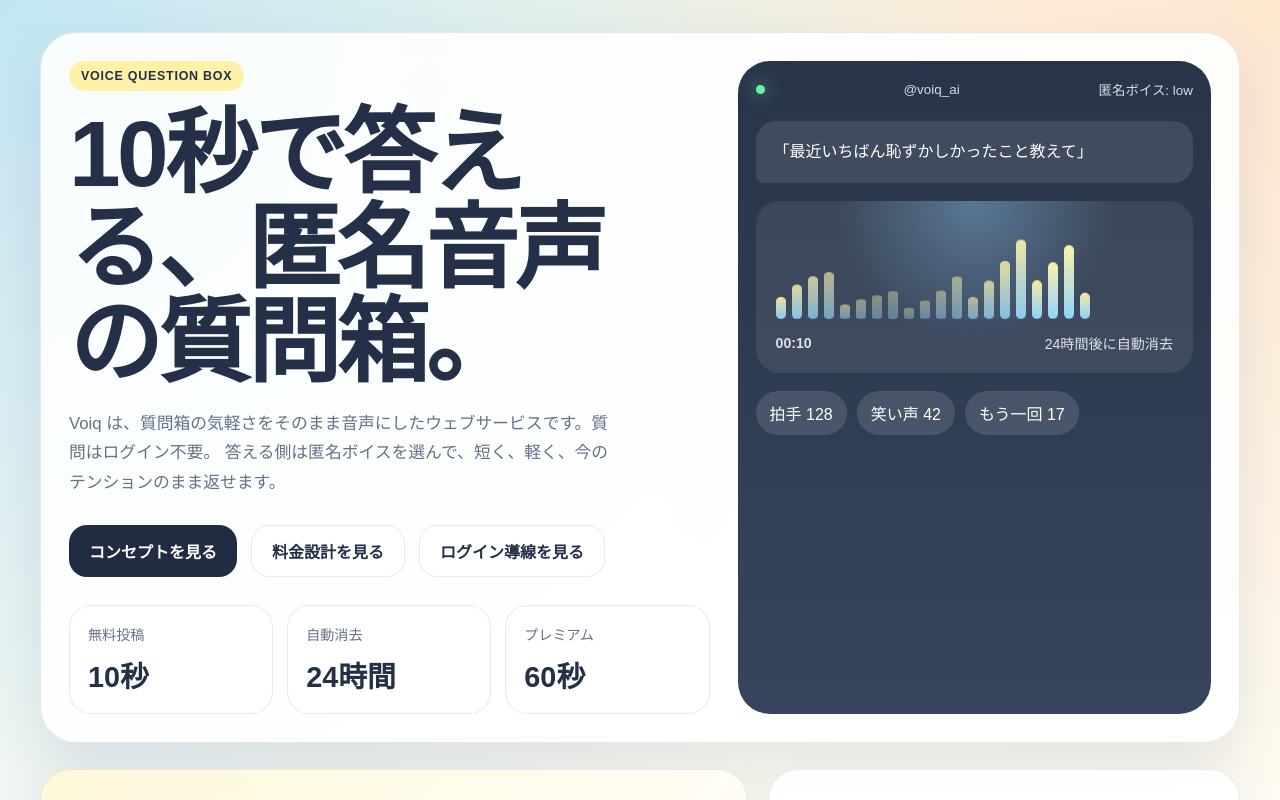
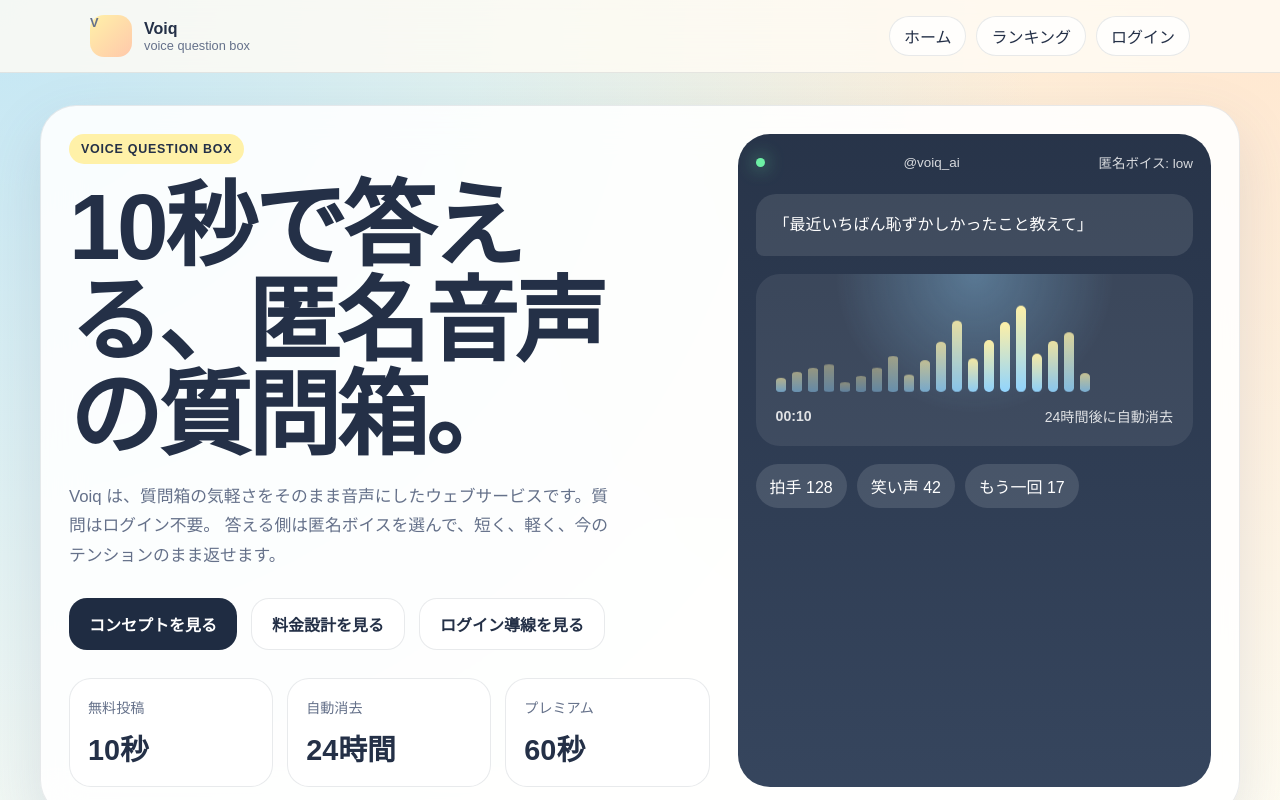
Before and after one commit to YKOINDIA/voiq, a Next.js app: page / in a window 1280 px wide. Shown: the top 800 px of the page. Built offline with nearby package versions, Linux system fonts and the light colour scheme; no server answers.

Commit message:
Add global navigation header

```diff
--- a/src/app/globals.css
+++ b/src/app/globals.css
@@ -30,6 +30,78 @@
     radial-gradient(circle at top right, rgba(255, 200, 171, 0.4), transparent 25%),
     linear-gradient(180deg, #fffbe7 0%, var(--bg) 38%, #fff9ee 100%);
   font-family: "Hiragino Sans", "Yu Gothic", sans-serif;
+}
+
+.app-header {
+  position: sticky;
+  top: 0;
+  z-index: 30;
+  backdrop-filter: blur(18px);
+  background: rgba(255, 252, 244, 0.82);
+  border-bottom: 1px solid var(--line);
+}
+
+.app-header__inner {
+  width: min(1100px, calc(100% - 32px));
+  margin: 0 auto;
+  min-height: 72px;
+  display: flex;
+  align-items: center;
+  justify-content: space-between;
+  gap: 18px;
+}
+
+.app-header__brand {
+  display: flex;
+  align-items: center;
+  gap: 12px;
+}
+
+.app-header__brand strong,
+.app-header__brand span {
+  display: block;
+}
+
+.app-header__brand span {
+  font-size: 0.8rem;
+  color: var(--muted);
+}
+
+.app-header__logo {
+  display: inline-flex;
+  align-items: center;
+  justify-content: center;
+  width: 42px;
+  height: 42px;
+  border-radius: 14px;
+  background: linear-gradient(135deg, var(--yellow), var(--peach));
+  font-weight: 800;
+  color: #1f2c42;
+}
+
+.app-header__nav {
+  display: flex;
+  align-items: center;
+  flex-wrap: wrap;
+  justify-content: flex-end;
+  gap: 10px;
+}
+
+.app-header__nav a,
+.app-header__button {
+  min-height: 40px;
+  padding: 0 14px;
+  border-radius: 999px;
+  border: 1px solid var(--line);
+  background: rgba(255, 255, 255, 0.84);
+  display: inline-flex;
+  align-items: center;
+  justify-content: center;
+}
+
+.app-header__button {
+  cursor: pointer;
+  font: inherit;
 }
 
 a {
@@ -819,6 +891,19 @@
 }
 
 @media (max-width: 640px) {
+  .app-header__inner {
+    width: min(100% - 20px, 1100px);
+    padding: 10px 0;
+    min-height: 64px;
+    align-items: flex-start;
+    flex-direction: column;
+  }
+
+  .app-header__nav {
+    width: 100%;
+    justify-content: flex-start;
+  }
+
   .page-shell {
     width: min(100% - 20px, 1200px);
     padding-top: 20px;
--- a/src/app/layout.tsx
+++ b/src/app/layout.tsx
@@ -1,4 +1,7 @@
 import type { Metadata, Viewport } from "next";
+import { AppHeader } from "@/components/app-header";
+import { getAdminEmails } from "@/lib/env";
+import { getSupabaseServerClient } from "@/lib/supabase/server";
 import "./globals.css";
 
 export const metadata: Metadata = {
@@ -27,14 +30,24 @@
   themeColor: "#fff7d6"
 };
 
-export default function RootLayout({
+export default async function RootLayout({
   children
 }: Readonly<{
   children: React.ReactNode;
 }>) {
+  const supabase = await getSupabaseServerClient();
+  const {
+    data: { session }
+  } = await supabase.auth.getSession();
+  const email = session?.user.email?.toLowerCase() ?? "";
+  const isAdmin = getAdminEmails().includes(email);
+
   return (
     <html lang="ja">
-      <body>{children}</body>
+      <body>
+        <AppHeader isSignedIn={Boolean(session)} isAdmin={isAdmin} />
+        {children}
+      </body>
     </html>
   );
 }
--- /dev/null
+++ b/src/components/app-header.tsx
@@ -0,0 +1,41 @@
+import Link from "next/link";
+import { signOut } from "@/app/sign-in/actions";
+
+type AppHeaderProps = {
+  isSignedIn: boolean;
+  isAdmin: boolean;
+};
+
+export function AppHeader({ isSignedIn, isAdmin }: AppHeaderProps) {
+  return (
+    <header className="app-header">
+      <div className="app-header__inner">
+        <Link href="/" className="app-header__brand">
+          <span className="app-header__logo">V</span>
+          <div>
+            <strong>Voiq</strong>
+            <span>voice question box</span>
+          </div>
+        </Link>
+
+        <nav className="app-header__nav" aria-label="Global">
+          <Link href="/">ホーム</Link>
+          <Link href="/rankings">ランキング</Link>
+          {isSignedIn ? <Link href="/dashboard">ダッシュボード</Link> : null}
+          {isAdmin ? <Link href="/admin">管理画面</Link> : null}
+          {isSignedIn ? (
+            <form action={signOut}>
+              <button type="submit" className="app-header__button">
+                ログアウト
+              </button>
+            </form>
+          ) : (
+            <Link href="/sign-in" className="app-header__button">
+              ログイン
+            </Link>
+          )}
+        </nav>
+      </div>
+    </header>
+  );
+}
```
